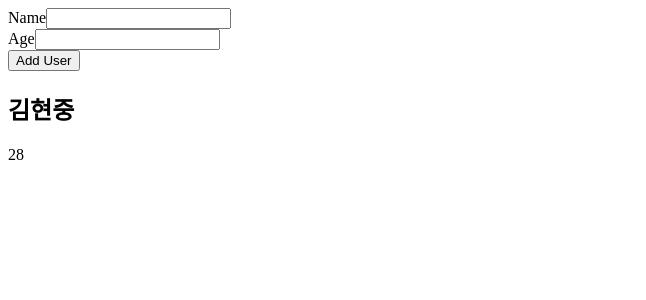
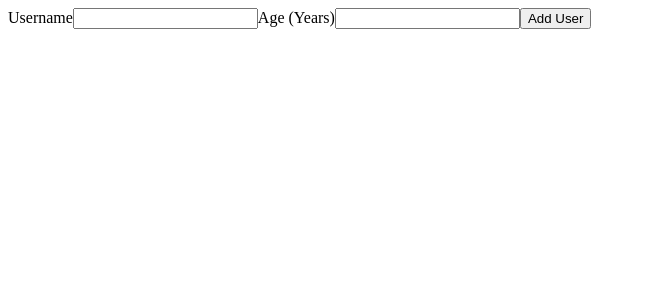
Before and after one commit to dev-thug/react-guide-practice, a React (Create React App) app: page / in a window 1280 px wide. Shown: the top 300 px of the page, without its empty margins (0-646 px from the left). Built offline with nearby package versions, Linux system fonts and the light colour scheme.

Commit message:
update user-component

```diff
--- a/src/App.js
+++ b/src/App.js
@@ -1,6 +1,7 @@
-import User from "./components/User/User";
+import User from "./components/Users/User";
 import {useState} from "react";
 import NewUser from "./components/NewUser/NewUser";
+import AddUser from "./components/Users/AddUser";
 
 const DUMMY_USER = [
     {
@@ -24,8 +25,7 @@
 
     return (
         <div>
-            <NewUser onAddUser={addUserHandler}/>
-            <User items={users}/>
+            <AddUser/>
         </div>
     );
 }
--- /dev/null
+++ b/src/components/Users/AddUser.js
@@ -0,0 +1,18 @@
+const AddUser = (props) => {
+
+    const addUserHandler = (event) => {
+        event.preventDefault();
+    }
+
+    return (
+        <form onSubmit={addUserHandler}>
+            <label htmlFor="username">Username</label>
+            <input id="username" type="text"/>
+            <label htmlFor="age">Age (Years)</label>
+            <input id="age" type="number"/>
+            <button type="submit">Add User</button>
+        </form>
+    )
+}
+
+export default AddUser;
--- /dev/null
+++ b/src/index.css
@@ -0,0 +1,12 @@
+* {
+    box-sizing: border-box;
+}
+
+html {
+    font-family: sans-serif;
+    background: #1f1f1f;
+}
+
+body {
+    margin: 0;
+}
```
Also changed, not shown: src/components/Users/User.js (renamed from src/components/User/User.js), src/components/Users/UserItem.js (renamed from src/components/User/UserItem.js), src/components/Users/UsersList.js (renamed from src/components/User/UsersList.js).
